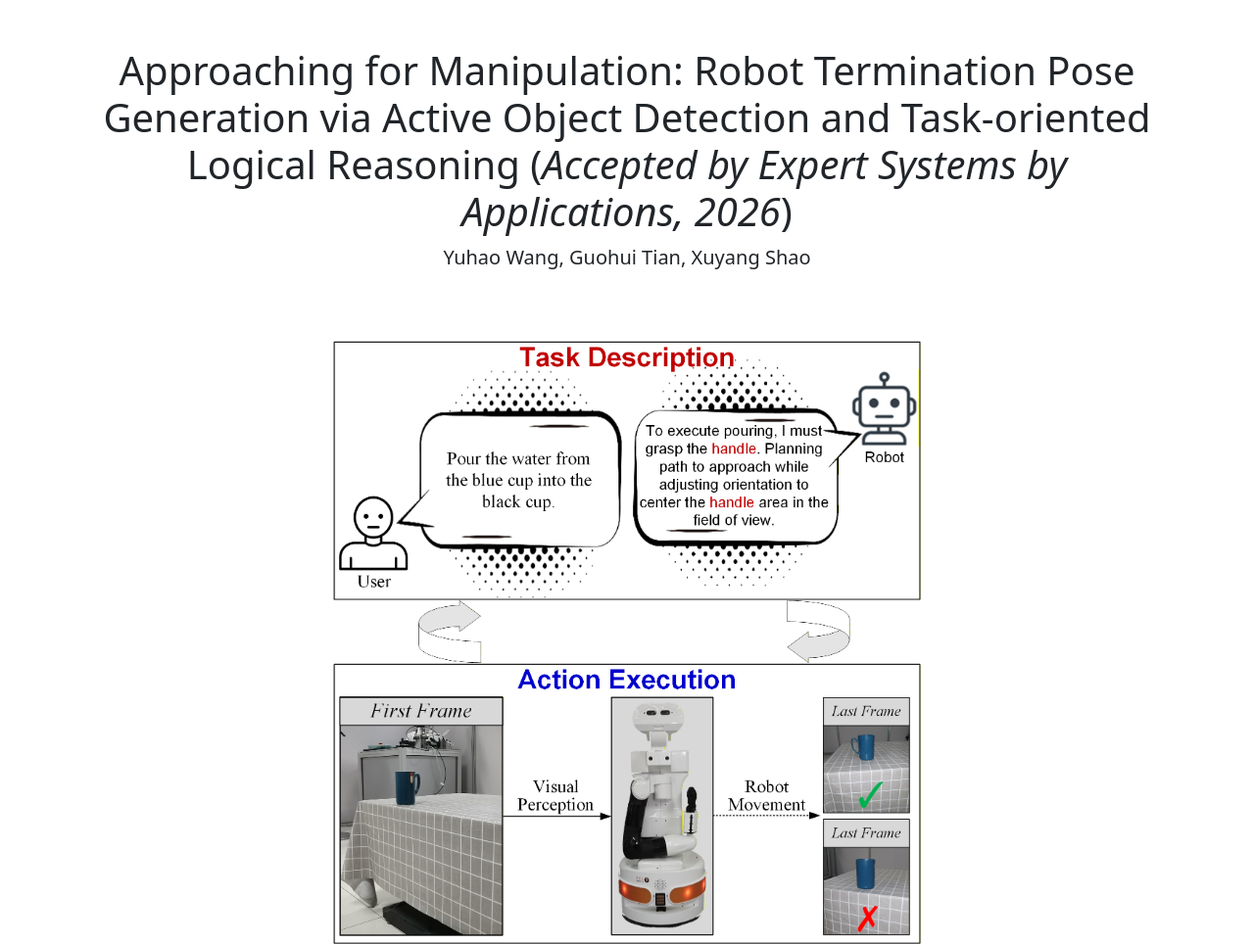
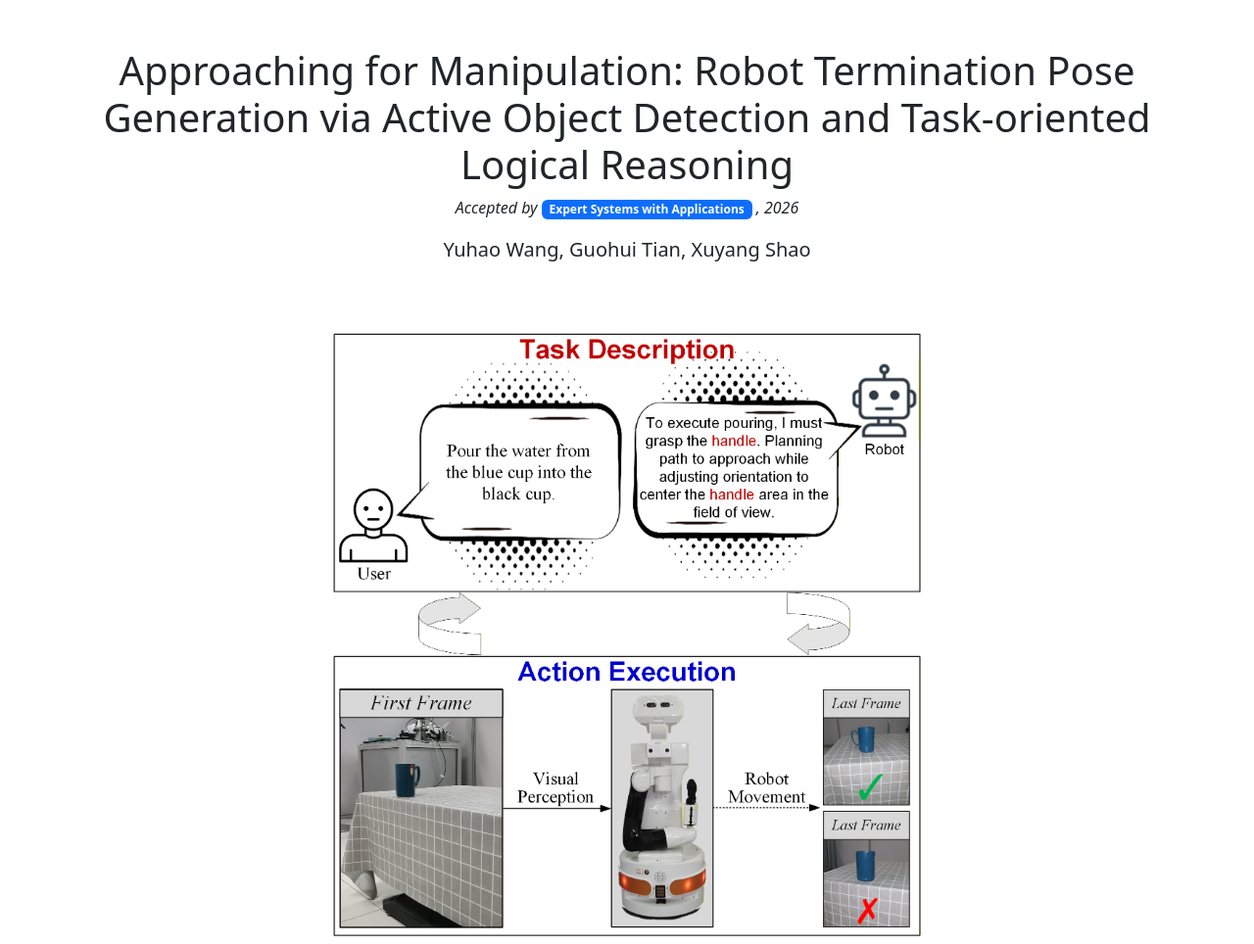
Before and after one commit to yuhaoWang1998/AM, a plain HTML site: page index.html in a window 1280 px wide. Shown: the top 964 px of the page at 98% size. Drawn offline with nearby package versions, Linux system fonts and the light colour scheme.

Commit message:
Update index.html

```diff
--- a/index.html
+++ b/index.html
@@ -9,7 +9,12 @@
 <body>
   <!-- 主视觉区 -->
   <header class="container my-5 text-center">
-   <h1>Approaching for Manipulation: Robot Termination Pose Generation via Active Object Detection and Task-oriented Logical Reasoning (<em>Accepted by Expert Systems by Applications, 2026</em>)</h1>
+   <h1>Approaching for Manipulation: Robot Termination Pose Generation via Active Object Detection and Task-oriented Logical Reasoning</h1>
+    <p>
+  <em>Accepted by </em>
+  <span class="badge bg-primary">Expert Systems with Applications</span>
+  <em>, 2026</em>
+</p>
     <p class="lead">Yuhao Wang, Guohui Tian, Xuyang Shao</p>
     <br><br>
     <img src="images/Figure1.png" alt="Task Description" class="img-fluid d-block mx-auto" style="max-width:600px;">
```
